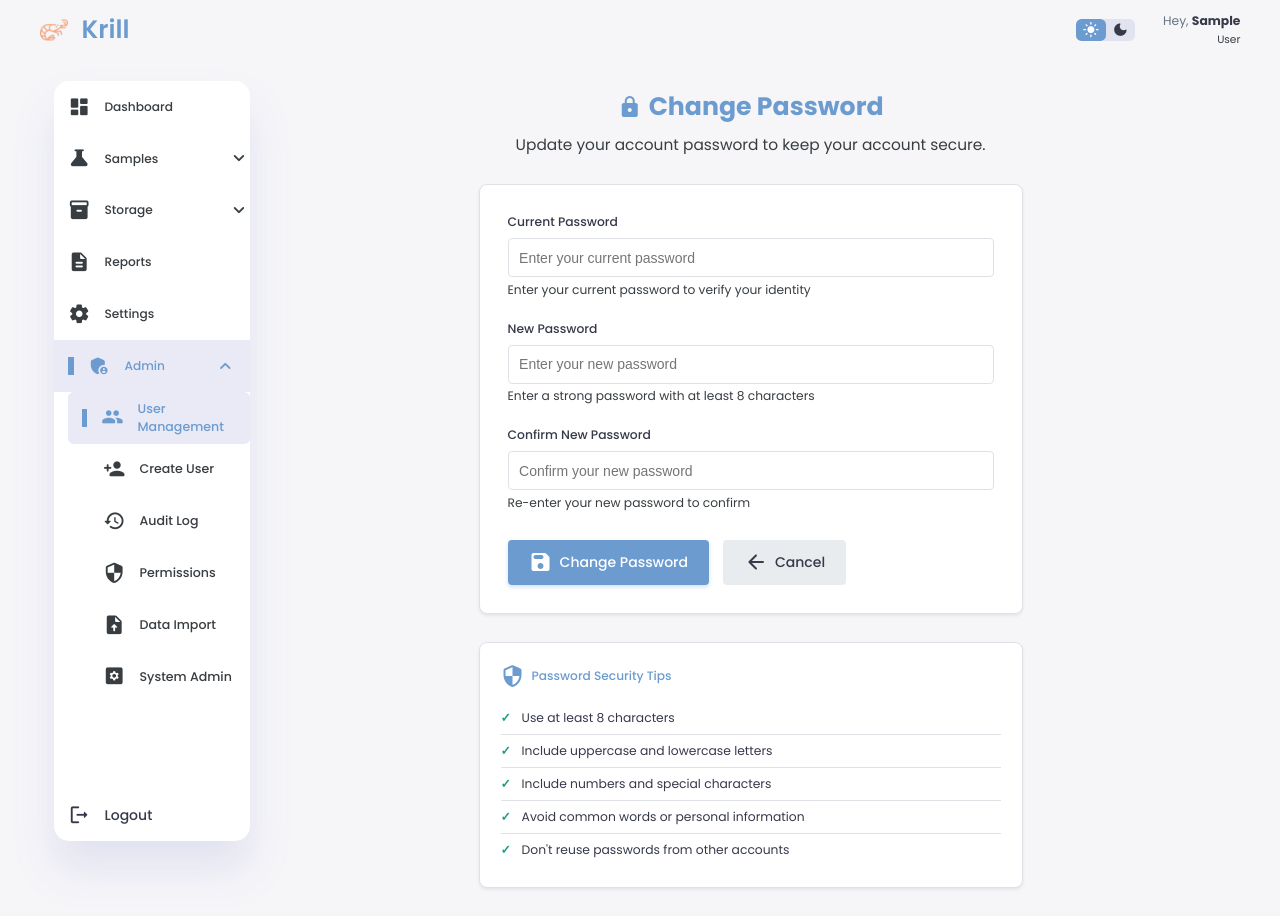
After one commit to olsonjp/krill, a Django app: page /users/change-password/ in a window 1280 px wide. The commit adds this page. Run offline with Django 5.2, Linux system fonts and the light colour scheme; the visitor is signed in with stand-in values (Sample User, id 1); data comes from the database, SQL or seed files in the repository; parts of the project's set-up code (start-up, migrations or seed data) failed here and were passed over.

Commit message:
Add password change functionality for users
- Add PasswordChangeForm with current password verification
- Add change_password view with session persistence
- Add password change template with proper styling
- Add URL routing for password change functionality
- Add navigation link in settings page
- Add password_changed action to UserAuditLog
- Use app's existing color scheme for consistency
- Ensure users remain logged in after password change

Resolves #58

```diff
--- a/krill/person/forms.py
+++ b/krill/person/forms.py
@@ -288,3 +288,71 @@ class AuditLogFilterForm(forms.Form):
         required=False,
         widget=forms.DateInput(attrs={'class': 'form-control', 'type': 'date'})
     )
+
+
+class PasswordChangeForm(forms.Form):
+    """Form for changing user password"""
+    current_password = forms.CharField(
+        label='Current Password',
+        widget=forms.PasswordInput(attrs={
+            'class': 'form-control',
+            'placeholder': 'Enter your current password'
+        }),
+        help_text='Enter your current password to verify your identity'
+    )
+    new_password1 = forms.CharField(
+        label='New Password',
+        widget=forms.PasswordInput(attrs={
+            'class': 'form-control',
+            'placeholder': 'Enter your new password'
+        }),
+        help_text='Enter a strong password with at least 8 characters'
+    )
+    new_password2 = forms.CharField(
+        label='Confirm New Password',
+        widget=forms.PasswordInput(attrs={
+            'class': 'form-control',
+            'placeholder': 'Confirm your new password'
+        }),
+        help_text='Re-enter your new password to confirm'
+    )
+
+    def __init__(self, user, *args, **kwargs):
+        self.user = user
+        super().__init__(*args, **kwargs)
+
+    def clean_current_password(self):
+        """Validate the current password"""
+        current_password = self.cleaned_data.get('current_password')
+        if not self.user.check_password(current_password):
+            raise forms.ValidationError('Current password is incorrect.')
+        return current_password
+
+    def clean_new_password2(self):
+        """Validate that both new passwords match"""
+        password1 = self.cleaned_data.get('new_password1')
+        password2 = self.cleaned_data.get('new_password2')
+        if password1 and password2:
+            if password1 != password2:
+                raise forms.ValidationError('New passwords do not match.')
+        return password2
+
+    def clean(self):
+        """Additional validation"""
+        cleaned_data = super().clean()
+        current_password = cleaned_data.get('current_password')
+        new_password1 = cleaned_data.get('new_password1')
+
+        # Check if new password is different from current password
+        if current_password and new_password1:
+            if self.user.check_password(new_password1):
+                raise forms.ValidationError('New password must be different from your current password.')
+
+        return cleaned_data
+
+    def save(self):
+        """Change the user's password"""
+        new_password = self.cleaned_data['new_password1']
+        self.user.set_password(new_password)
+        self.user.save()
+        return self.user
--- a/krill/person/models.py
+++ b/krill/person/models.py
@@ -212,6 +212,7 @@ class UserAuditLog(models.Model):
         ('permission_granted', 'Permission Granted'),
         ('permission_revoked', 'Permission Revoked'),
         ('role_changed', 'Role Changed'),
+        ('password_changed', 'Password Changed'),
     ]
     user = models.ForeignKey(User, on_delete=models.CASCADE, related_name='audit_logs')
     action = models.CharField(max_length=20, choices=ACTION_CHOICES)
--- a/krill/person/urls.py
+++ b/krill/person/urls.py
@@ -11,6 +11,8 @@ urlpatterns = [
     path('users/create/', views.create_user, name='create_user'),
     path('users/<int:user_id>/', views.user_detail, name='user_detail'),
     path('users/<int:user_id>/edit/', views.user_role_edit, name='user_role_edit'),
+    # Password management
+    path('change-password/', views.change_password, name='change_password'),
     # Permission management
     path('permissions/', views.permission_list, name='permission_list'),
     path('permissions/grant/', views.grant_permission, name='grant_permission'),
--- a/krill/person/views.py
+++ b/krill/person/views.py
@@ -22,7 +22,8 @@ User = get_user_model()
 from .models import UserPreference, UserRole, Permission, UserAuditLog
 from .forms import (
     UserRoleForm, PermissionForm, UserPreferenceForm,
-    BulkPermissionForm, UserSearchForm, AuditLogFilterForm, CreateUserForm
+    BulkPermissionForm, UserSearchForm, AuditLogFilterForm, CreateUserForm,
+    PasswordChangeForm
 )
 from .decorators import require_permission, require_minimum_role, grant_object_permission, revoke_object_permission
 
@@ -1007,3 +1008,42 @@ def revoke_object_permission_api(request):
             }, status=404)
     except Exception as e:
         return JsonResponse({'error': str(e)}, status=500)
+
+
+@login_required
+def change_password(request):
+    """Allow users to change their password"""
+    if request.method == 'POST':
+        form = PasswordChangeForm(request.user, request.POST)
+        if form.is_valid():
+            # Change the password
+            form.save()
+
+            # Update the user's session to keep them logged in
+            from django.contrib.auth import update_session_auth_hash
+            update_session_auth_hash(request, request.user)
+
+            # Log the password change
+            UserAuditLog.log_action(
+                user=request.user,
+                action='password_changed',
+                target_type='User',
+                target_id=request.user.id,
+                target_name=request.user.username,
+                details={
+                    'changed_by': request.user.username,
+                    'ip_address': UserAuditLog.get_client_ip(request)
+                },
+                request=request
+            )
+
+            messages.success(request, 'Your password has been changed successfully.')
+            return redirect('settings')
+    else:
+        form = PasswordChangeForm(request.user)
+
+    context = {
+        'form': form,
+        'title': 'Change Password',
+    }
+    return render(request, 'person/change_password.html', context)
--- /dev/null
+++ b/krill/templates/person/change_password.html
@@ -0,0 +1,299 @@
+{% extends 'base/layout.html' %}
+{% load static %}
+
+{% block content %}
+<div class="password-change-container">
+    <div class="password-change-header">
+        <h1>
+            <span class="material-icons-round">lock</span>
+            Change Password
+        </h1>
+        <p class="password-change-description">
+            Update your account password to keep your account secure.
+        </p>
+    </div>
+
+    <div class="password-change-form-container">
+        <form method="post" class="password-change-form">
+            {% csrf_token %}
+
+            {% if form.non_field_errors %}
+                <div class="alert alert-danger">
+                    {% for error in form.non_field_errors %}
+                        <p>{{ error }}</p>
+                    {% endfor %}
+                </div>
+            {% endif %}
+
+            <div class="form-group">
+                <label for="{{ form.current_password.id_for_label }}" class="form-label">
+                    {{ form.current_password.label }}
+                </label>
+                {{ form.current_password }}
+                {% if form.current_password.help_text %}
+                    <small class="form-text text-muted">{{ form.current_password.help_text }}</small>
+                {% endif %}
+                {% if form.current_password.errors %}
+                    <div class="invalid-feedback d-block">
+                        {% for error in form.current_password.errors %}
+                            {{ error }}
+                        {% endfor %}
+                    </div>
+                {% endif %}
+            </div>
+
+            <div class="form-group">
+                <label for="{{ form.new_password1.id_for_label }}" class="form-label">
+                    {{ form.new_password1.label }}
+                </label>
+                {{ form.new_password1 }}
+                {% if form.new_password1.help_text %}
+                    <small class="form-text text-muted">{{ form.new_password1.help_text }}</small>
+                {% endif %}
+                {% if form.new_password1.errors %}
+                    <div class="invalid-feedback d-block">
+                        {% for error in form.new_password1.errors %}
+                            {{ error }}
+                        {% endfor %}
+                    </div>
+                {% endif %}
+            </div>
+
+            <div class="form-group">
+                <label for="{{ form.new_password2.id_for_label }}" class="form-label">
+                    {{ form.new_password2.label }}
+                </label>
+                {{ form.new_password2 }}
+                {% if form.new_password2.help_text %}
+                    <small class="form-text text-muted">{{ form.new_password2.help_text }}</small>
+                {% endif %}
+                {% if form.new_password2.errors %}
+                    <div class="invalid-feedback d-block">
+                        {% for error in form.new_password2.errors %}
+                            {{ error }}
+                        {% endfor %}
+                    </div>
+                {% endif %}
+            </div>
+
+            <div class="password-change-actions">
+                <button type="submit" class="btn btn-primary">
+                    <span class="material-icons-round">save</span>
+                    Change Password
+                </button>
+                <a href="{% url 'settings' %}" class="btn btn-secondary">
+                    <span class="material-icons-round">arrow_back</span>
+                    Cancel
+                </a>
+            </div>
+        </form>
+    </div>
+
+    <div class="password-change-info">
+        <div class="info-card">
+            <h3>
+                <span class="material-icons-round">security</span>
+                Password Security Tips
+            </h3>
+            <ul>
+                <li>Use at least 8 characters</li>
+                <li>Include uppercase and lowercase letters</li>
+                <li>Include numbers and special characters</li>
+                <li>Avoid common words or personal information</li>
+                <li>Don't reuse passwords from other accounts</li>
+            </ul>
+        </div>
+    </div>
+</div>
+{% endblock %}
+
+{% block extrahead %}
+<style>
+.password-change-container {
+    max-width: 600px;
+    margin: 0 auto;
+    padding: 2rem;
+}
+
+.password-change-header {
+    text-align: center;
+    margin-bottom: 2rem;
+}
+
+.password-change-header h1 {
+    display: flex;
+    align-items: center;
+    justify-content: center;
+    gap: 0.5rem;
+    margin-bottom: 0.5rem;
+    color: var(--color-primary);
+}
+
+.password-change-description {
+    color: var(--color-info-dark);
+    font-size: 1.1rem;
+}
+
+.password-change-form-container {
+    background: var(--color-white);
+    border: 1px solid var(--color-gray-border);
+    border-radius: 8px;
+    padding: 2rem;
+    box-shadow: 0 0.125rem 0.25rem rgba(0, 0, 0, 0.075);
+    margin-bottom: 2rem;
+}
+
+.password-change-form .form-group {
+    margin-bottom: 1.5rem;
+}
+
+.password-change-form .form-label {
+    display: block;
+    margin-bottom: 0.5rem;
+    font-weight: 500;
+    color: var(--color-dark);
+}
+
+.password-change-form .form-control {
+    width: 100%;
+    padding: 0.75rem;
+    border: 1px solid var(--color-gray-border);
+    border-radius: 4px;
+    font-size: 1rem;
+    transition: border-color 0.15s ease-in-out, box-shadow 0.15s ease-in-out;
+}
+
+.password-change-form .form-control:focus {
+    outline: none;
+    border-color: var(--color-primary);
+    box-shadow: 0 0 0 0.2rem rgba(108, 155, 207, 0.25);
+}
+
+.password-change-form .form-text {
+    display: block;
+    margin-top: 0.25rem;
+    font-size: 0.875rem;
+    color: var(--color-info-dark);
+}
+
+.password-change-form .invalid-feedback {
+    display: block;
+    width: 100%;
+    margin-top: 0.25rem;
+    font-size: 0.875rem;
+    color: var(--color-danger);
+}
+
+.password-change-actions {
+    display: flex;
+    gap: 1rem;
+    justify-content: flex-start;
+    margin-top: 2rem;
+}
+
+.password-change-actions .btn {
+    display: flex;
+    align-items: center;
+    gap: 0.5rem;
+    padding: 0.75rem 1.5rem;
+    border: none;
+    border-radius: 4px;
+    font-size: 1rem;
+    font-weight: 500;
+    text-decoration: none;
+    cursor: pointer;
+    transition: all 0.15s ease-in-out;
+}
+
+.password-change-actions .btn-primary {
+    background-color: var(--color-primary);
+    color: var(--color-white);
+}
+
+.password-change-actions .btn-primary:hover {
+    background-color: var(--color-primary-soft);
+}
+
+.password-change-actions .btn-secondary {
+    background-color: var(--color-gray-medium);
+    color: var(--color-dark);
+}
+
+.password-change-actions .btn-secondary:hover {
+    background-color: var(--color-gray-border);
+}
+
+.password-change-info {
+    background: var(--color-white);
+    border: 1px solid var(--color-gray-border);
+    border-radius: 8px;
+    padding: 1.5rem;
+    box-shadow: 0 0.125rem 0.25rem rgba(0, 0, 0, 0.075);
+}
+
+.info-card h3 {
+    display: flex;
+    align-items: center;
+    gap: 0.5rem;
+    margin-bottom: 1rem;
+    color: var(--color-primary);
+}
+
+.info-card ul {
+    list-style: none;
+    padding: 0;
+    margin: 0;
+}
+
+.info-card li {
+    padding: 0.5rem 0;
+    border-bottom: 1px solid var(--color-gray-border);
+    position: relative;
+    padding-left: 1.5rem;
+}
+
+.info-card li:last-child {
+    border-bottom: none;
+}
+
+.info-card li::before {
+    content: "✓";
+    position: absolute;
+    left: 0;
+    color: var(--color-success);
+    font-weight: bold;
+}
+
+.alert {
+    padding: 1rem;
+    margin-bottom: 1rem;
+    border: 1px solid transparent;
+    border-radius: 4px;
+}
+
+.alert-danger {
+    color: var(--color-danger);
+    background-color: var(--color-danger-lighter);
+    border-color: var(--color-danger-light);
+}
+
+@media (max-width: 768px) {
+    .password-change-container {
+        padding: 1rem;
+    }
+
+    .password-change-form-container {
+        padding: 1.5rem;
+    }
+
+    .password-change-actions {
+        flex-direction: column;
+    }
+
+    .password-change-actions .btn {
+        width: 100%;
+        justify-content: center;
+    }
+}
+</style>
+{% endblock %}
```
Also changed, not shown: krill/templates/krill/settings.html (+46 -0 lines).
